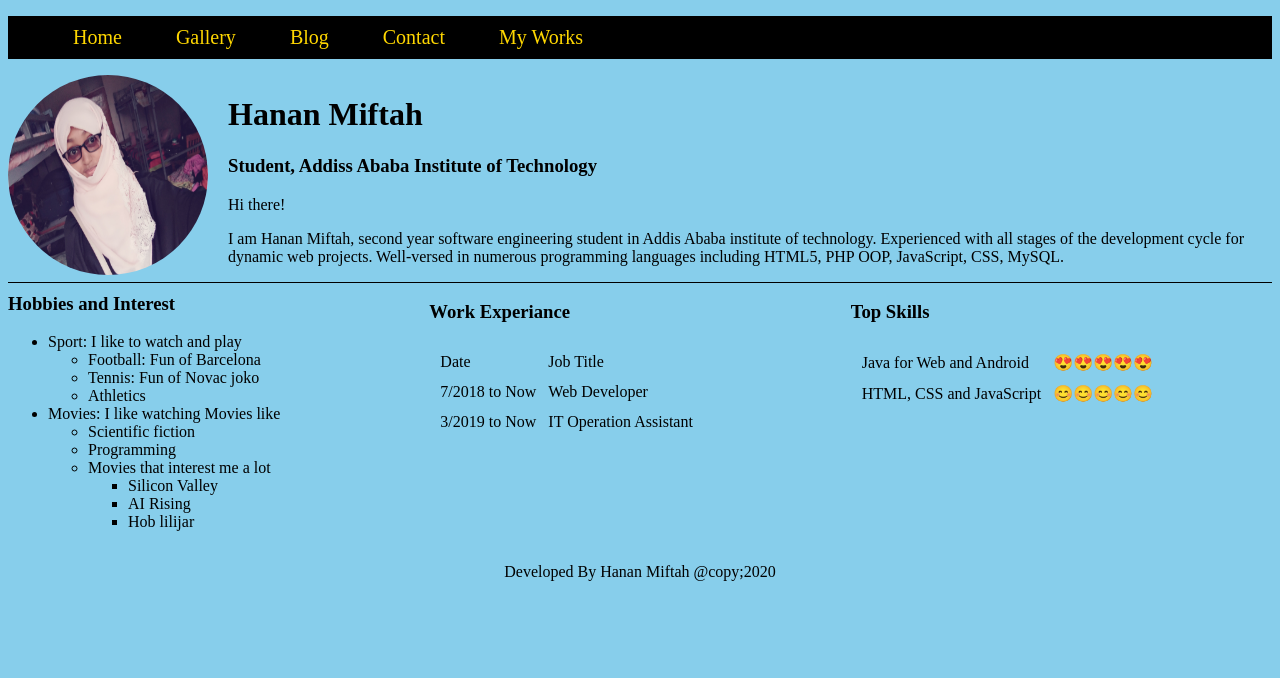
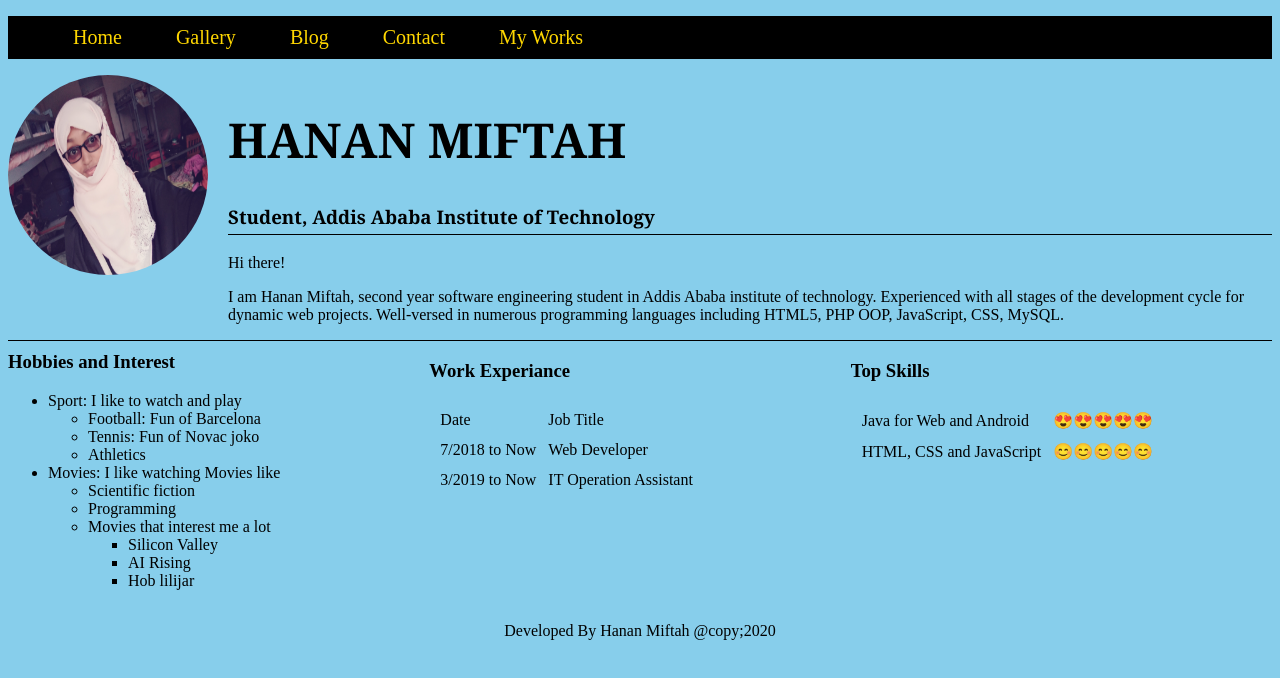
Before and after one commit to Hanan6927/MyCV, a plain HTML site: page index.html in a window 1280 px wide. Drawn offline with Linux system fonts and the light colour scheme.

Commit message:
changing some layouts in specific pages

```diff
--- a/assets/style.css
+++ b/assets/style.css
@@ -9,6 +9,16 @@ html, body{
  }
  .container{
      margin-bottom: 30px;
+ }
+ .name{
+     text-transform: uppercase;
+     font-family: Cambria, Cochin, Georgia, Times, 'Times New Roman', serif;
+     font-size: 3em;
+ }
+ .school{
+     border-bottom: black 1px solid;
+     padding-bottom: 5px;
+     font-family: Cambria, Cochin, Georgia, Times, 'Times New Roman', serif;
  }
 .card{
     margin: auto 30px;
--- a/index.html
+++ b/index.html
@@ -41,8 +41,8 @@
                     width="200" height="200" style="float: left; margin-right: 20px; border-radius: 50%;"></a>
             </div>
             <div style="flex:6">
-                <h1>Hanan Miftah</h1>
-                <h3>Student, Addiss Ababa Institute of Technology</h3>
+                <h1 class="name">Hanan Miftah</h1>
+                <h3 class="school">Student, Addis Ababa Institute of Technology</h3>
                 <p>Hi there!</p>
                 <p title="A little introduction about me" class="p1">I am Hanan Miftah, second year software engineering student in Addis Ababa
                     institute of technology. Experienced with all stages of the
```
Also changed, not shown: blog.html (+1 -1 lines), contact.html (+2 -2 lines), gallery.html (+1 -11 lines).
